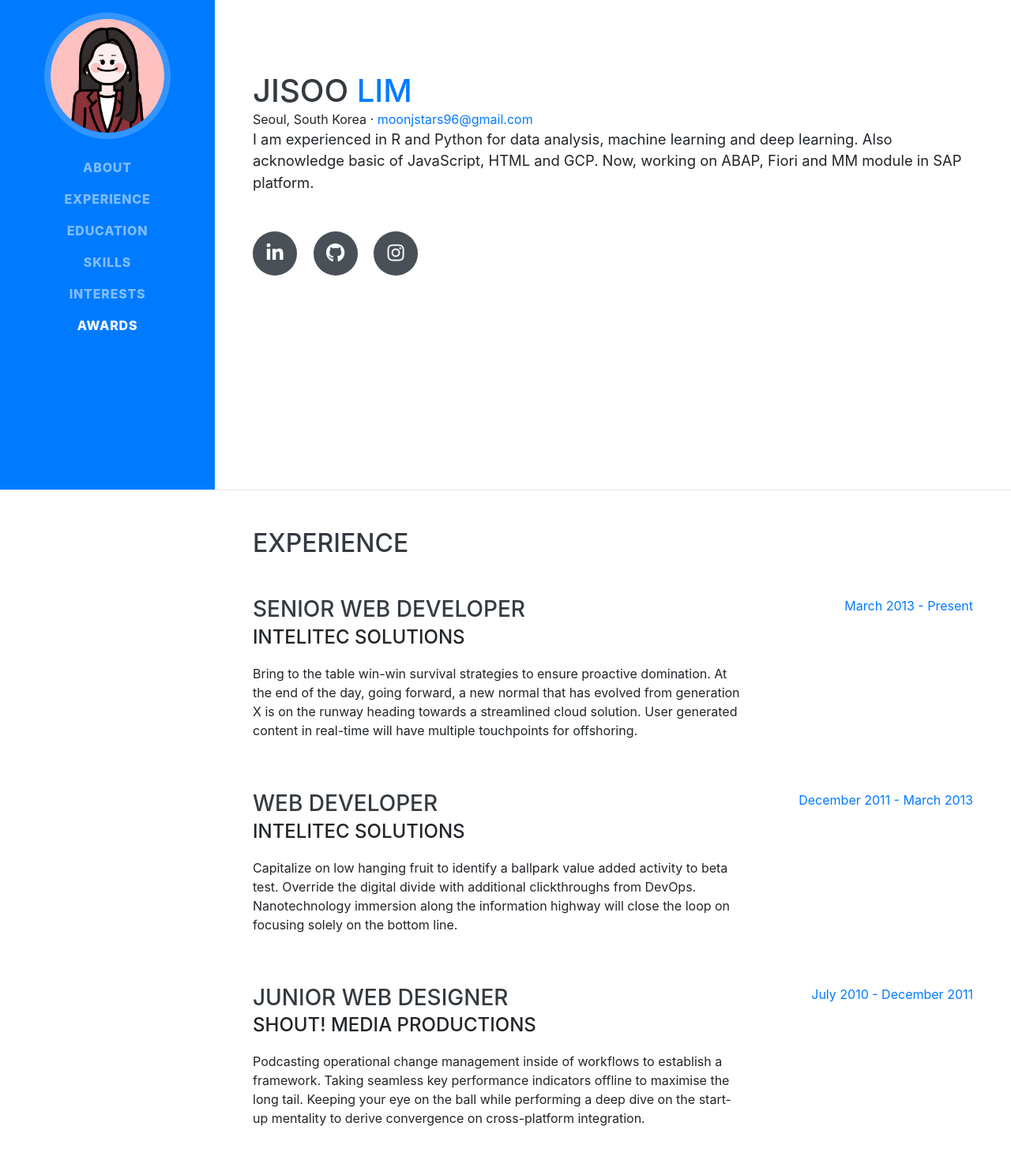
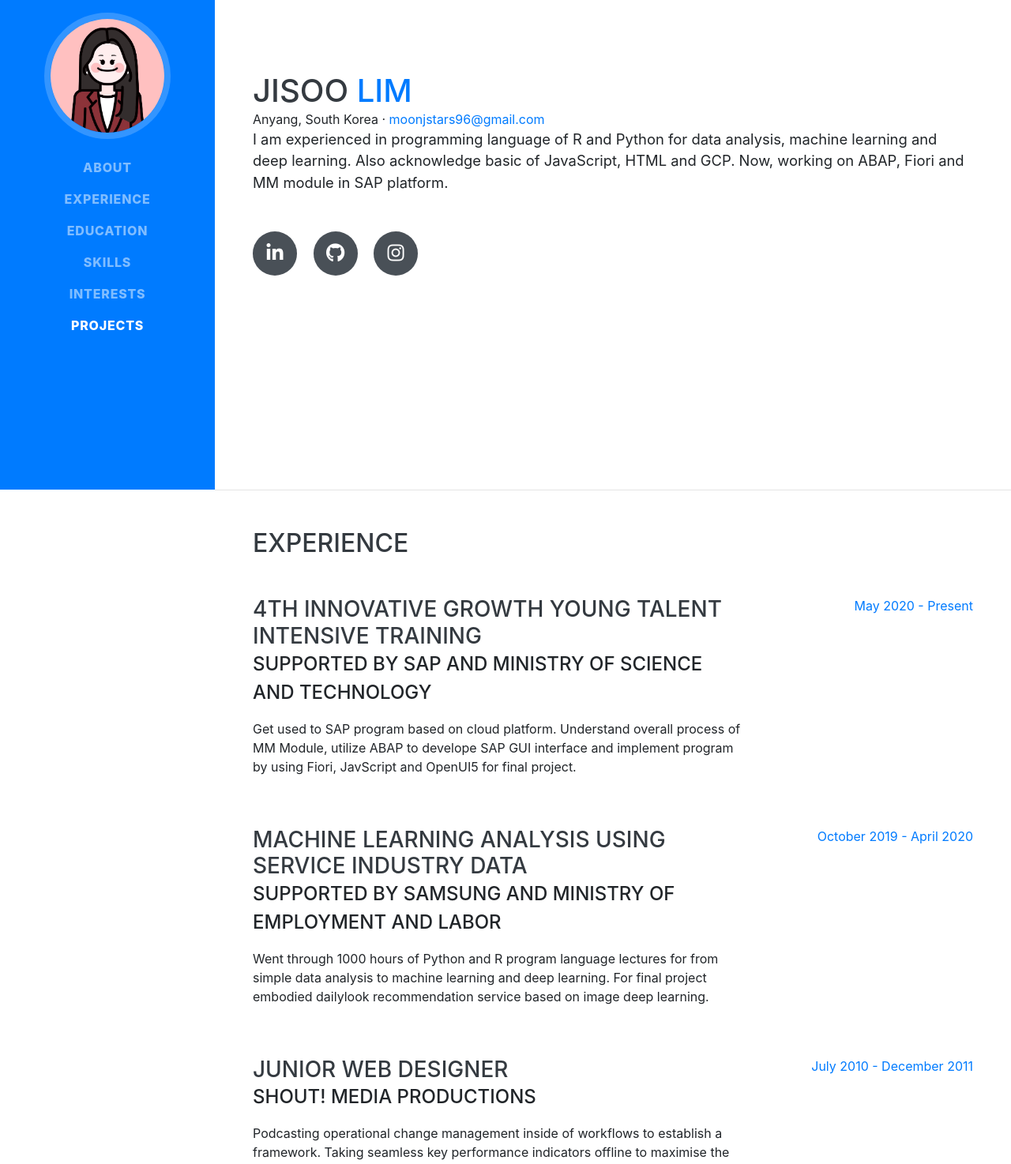
Before and after one commit to z2soo/Portfolio, a website with bundled scripts: page index.html in a window 1280 px wide. Shown: the part 180-1654 px from the top of the page at 79% size. Built offline with nearby package versions, Linux system fonts and the light colour scheme; a web font is replaced by a local one.

Commit message:
Update index.html
Add detail of experience

```diff
--- a/index.html
+++ b/index.html
@@ -8,7 +8,7 @@
   <meta name="description" content="">
   <meta name="author" content="">
 
-  <title>지수의 포트폴리오</title>
+  <title>Jisoo's Portfolio</title>
 
   <!-- Bootstrap core CSS -->
   <link href="vendor/bootstrap/css/bootstrap.min.css" rel="stylesheet">
@@ -53,7 +53,7 @@
           <a class="nav-link js-scroll-trigger" href="#interests">Interests</a>
         </li>
         <li class="nav-item">
-          <a class="nav-link js-scroll-trigger" href="#awards">Awards</a>
+          <a class="nav-link js-scroll-trigger" href="#awards">Projects</a>
         </li>
       </ul>
     </div>
@@ -66,10 +66,10 @@
         <h1 class="mb-0">JISOO
           <span class="text-primary">LIM</span>
         </h1>
-        <div class="addresss"> Seoul, South Korea ·
+        <div class="addresss"> Anyang, South Korea ·
           <a href="moonjstars96@gmail.com">moonjstars96@gmail.com</a>
         </div>
-        <p class="lead mb-5">I am experienced in R and Python for data analysis, machine learning and deep learning. Also acknowledge basic of JavaScript, HTML and GCP.
+        <p class="lead mb-5">I am experienced in programming language of R and Python for data analysis, machine learning and deep learning. Also acknowledge basic of JavaScript, HTML and GCP.
           Now, working on ABAP, Fiori and MM module in SAP platform.</p>
         <div class="social-icons">
           <a href="#">
@@ -93,23 +93,24 @@
 
         <div class="resume-item d-flex flex-column flex-md-row justify-content-between mb-5">
           <div class="resume-content">
-            <h3 class="mb-0">Senior Web Developer</h3>
-            <div class="subheading mb-3">Intelitec Solutions</div>
-            <p>Bring to the table win-win survival strategies to ensure proactive domination. At the end of the day, going forward, a new normal that has evolved from generation X is on the runway heading towards a streamlined cloud solution. User generated content in real-time will have multiple touchpoints for offshoring.</p>
+            <h3 class="mb-0">4th Innovative Growth Young Talent Intensive Training</h3>
+            <div class="subheading mb-3">Supported by SAP and Ministry of Science and Technology</div>
+            <p>Get used to SAP program based on cloud platform. Understand overall process of MM Module, utilize ABAP to develope SAP GUI interface and implement program by using Fiori, JavScript and OpenUI5 for final project.</p>
           </div>
           <div class="resume-date text-md-right">
-            <span class="text-primary">March 2013 - Present</span>
+            <span class="text-primary">May 2020 - Present</span>
           </div>
         </div>
 
         <div class="resume-item d-flex flex-column flex-md-row justify-content-between mb-5">
           <div class="resume-content">
-            <h3 class="mb-0">Web Developer</h3>
-            <div class="subheading mb-3">Intelitec Solutions</div>
-            <p>Capitalize on low hanging fruit to identify a ballpark value added activity to beta test. Override the digital divide with additional clickthroughs from DevOps. Nanotechnology immersion along the information highway will close the loop on focusing solely on the bottom line.</p>
+            <h3 class="mb-0">Machine Learning Analysis Using Service Industry Data</h3>
+            <div class="subheading mb-3">Supported by Samsung and Ministry of Employment and Labor</div>
+            <p>Went through 1000 hours of Python and R program language lectures for from simple data analysis to machine learning and deep learning.
+            For final project embodied dailylook recommendation service based on image deep learning.</p>
           </div>
           <div class="resume-date text-md-right">
-            <span class="text-primary">December 2011 - March 2013</span>
+            <span class="text-primary">October 2019 - April 2020</span>
           </div>
         </div>
 
```
